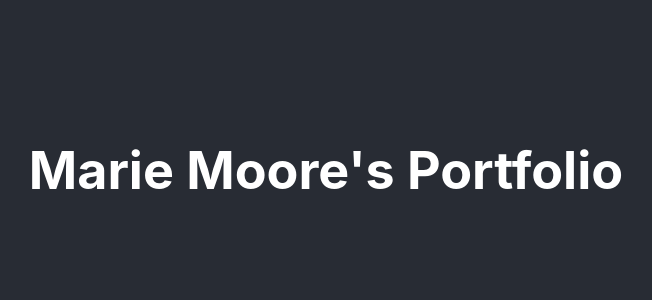
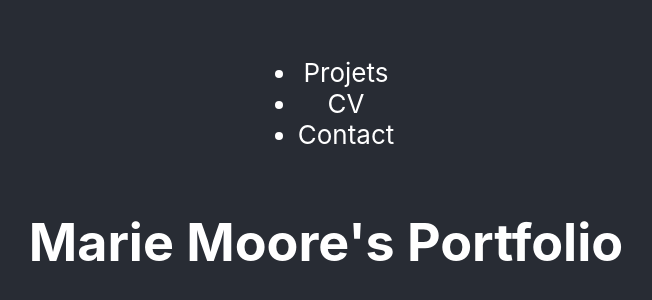
Before and after one commit to MarieRodiet/Portfolio, a React (Create React App) app: page / in a window 1280 px wide. Shown: the part 230-530 px from the top of the page, without its empty margins (314-966 px from the left). Built offline with nearby package versions, Linux system fonts and the light colour scheme.

Commit message:
Add navigation component

```diff
--- /dev/null
+++ b/src/components/Navigation.js
@@ -0,0 +1,10 @@
+function Navigation() {
+    return (
+        <nav><ul>
+            <li>Projets</li>
+            <li>CV</li>
+            <li>Contact</li></ul></nav>
+    )
+}
+
+export default Navigation;
--- a/src/pages/App.js
+++ b/src/pages/App.js
@@ -1,9 +1,11 @@
 import './../style/App.css';
+import Navigation from "./../components/Navigation.js";
 
 function App() {
   return (
     <div className="App">
       <header className="App-header">
+        <Navigation />
         <h1>Marie Moore's Portfolio</h1>
       </header>
     </div>
```
